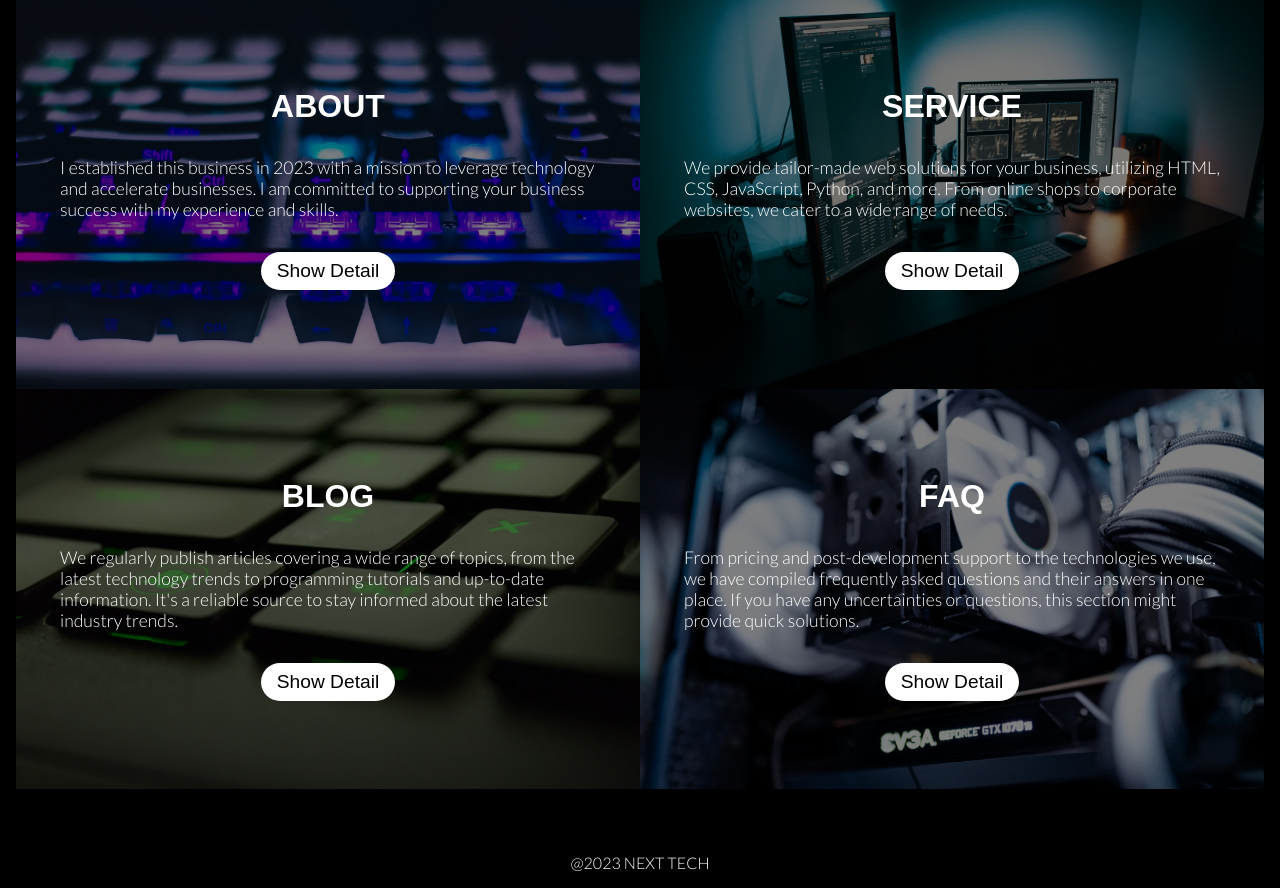
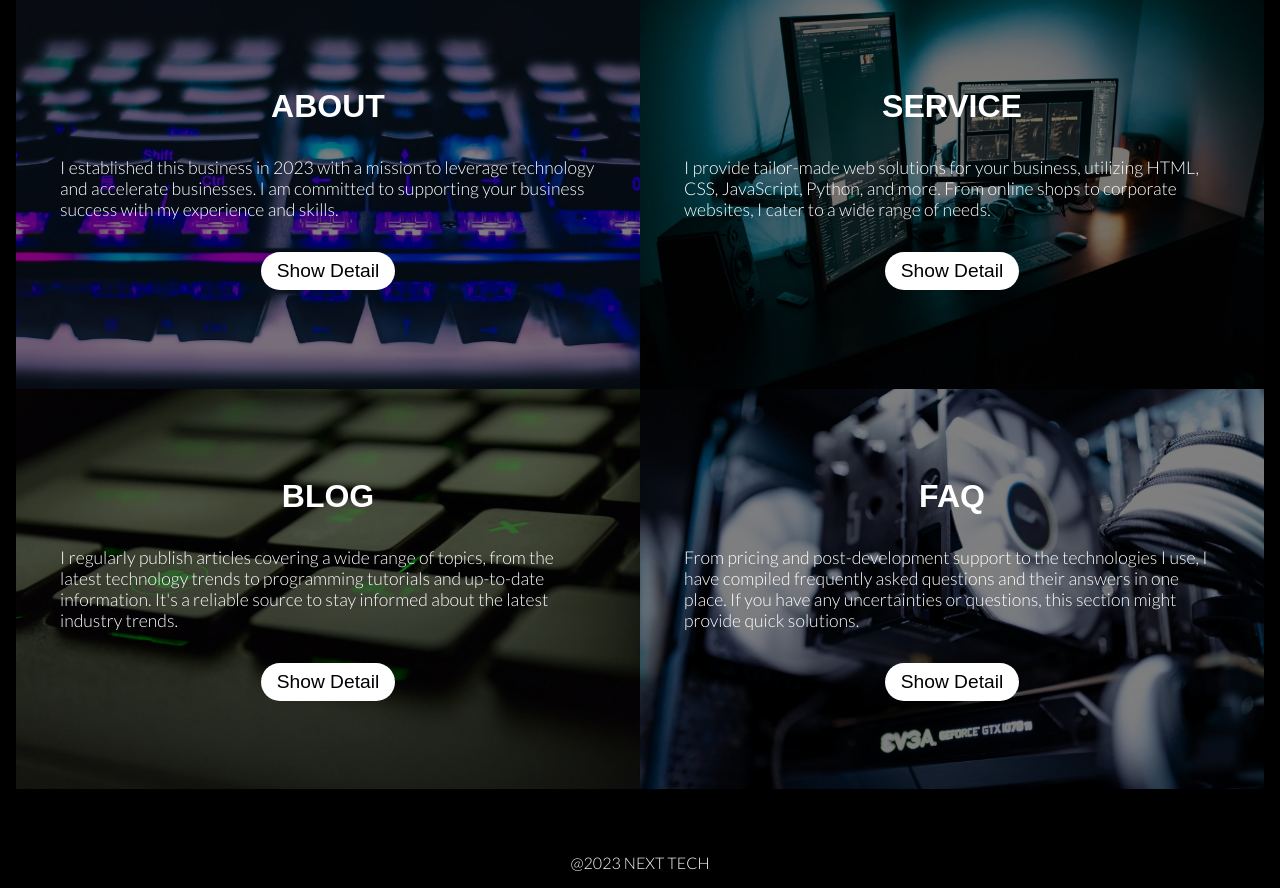
Before and after one commit to shim369/Nextjs-TypeScript-Newt-Site2, a Next.js app: page / in a window 1280 px wide. Shown: the part 891-1779 px from the top of the page. Built offline with nearby package versions, Linux system fonts and the light colour scheme; a web font is replaced by a local one.

Commit message:
update text

```diff
--- a/app/page.tsx
+++ b/app/page.tsx
@@ -24,21 +24,21 @@ export default function Home() {
             <div className={'contets-item'}>
               <div className={'contets-item-inner'}>
               <h2>SERVICE</h2>
-              <p>We provide tailor-made web solutions for your business, utilizing HTML, CSS, JavaScript, Python, and more. From online shops to corporate websites, we cater to a wide range of needs.</p>
+              <p>I provide tailor-made web solutions for your business, utilizing HTML, CSS, JavaScript, Python, and more. From online shops to corporate websites, I cater to a wide range of needs.</p>
               <Link href="/service" className={'link-btn'}>Show Detail</Link>
               </div>
             </div>
             <div className={'contets-item'}>
               <div className={'contets-item-inner'}>
               <h2>BLOG</h2>
-              <p>We regularly publish articles covering a wide range of topics, from the latest technology trends to programming tutorials and up-to-date information. It&apos;s a reliable source to stay informed about the latest industry trends.</p>
+              <p>I regularly publish articles covering a wide range of topics, from the latest technology trends to programming tutorials and up-to-date information. It&apos;s a reliable source to stay informed about the latest industry trends.</p>
               <Link href="/blog" className={'link-btn'}>Show Detail</Link>
               </div>
             </div>
             <div className={'contets-item'}>
               <div className={'contets-item-inner'}>
               <h2>FAQ</h2>
-              <p>From pricing and post-development support to the technologies we use, we have compiled frequently asked questions and their answers in one place. If you have any uncertainties or questions, this section might provide quick solutions.</p>
+              <p>From pricing and post-development support to the technologies I use, I have compiled frequently asked questions and their answers in one place. If you have any uncertainties or questions, this section might provide quick solutions.</p>
               <Link href="/faq" className={'link-btn'}>Show Detail</Link>
               </div>
             </div>
```
